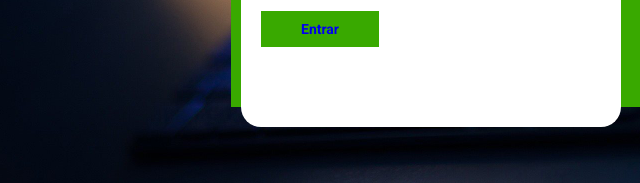
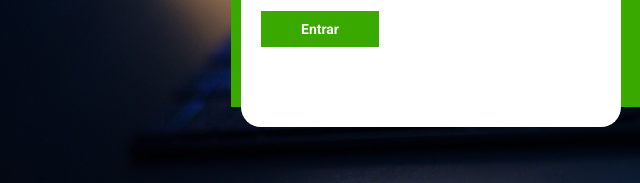
Before and after one commit to Paula666-x/Actividad, a plain HTML site: page Actividad/Login-y-registro/Index.html in a window 1280 px wide. Shown: the part 382-565 px from the top of the page, 9-649 px from the left. Drawn offline with Linux system fonts and the light colour scheme.

Commit message:
color letra entrar

```diff
--- a/Actividad/Login-y-registro/assets/css/estilos.css
+++ b/Actividad/Login-y-registro/assets/css/estilos.css
@@ -132,7 +132,9 @@ main{
 .formulario__register{
     display: none;
 }
-
+.formulario__login__entrar{
+    color: #FFF;
+}
 @media screen and (max-width: 850px){
 
     main{
```
